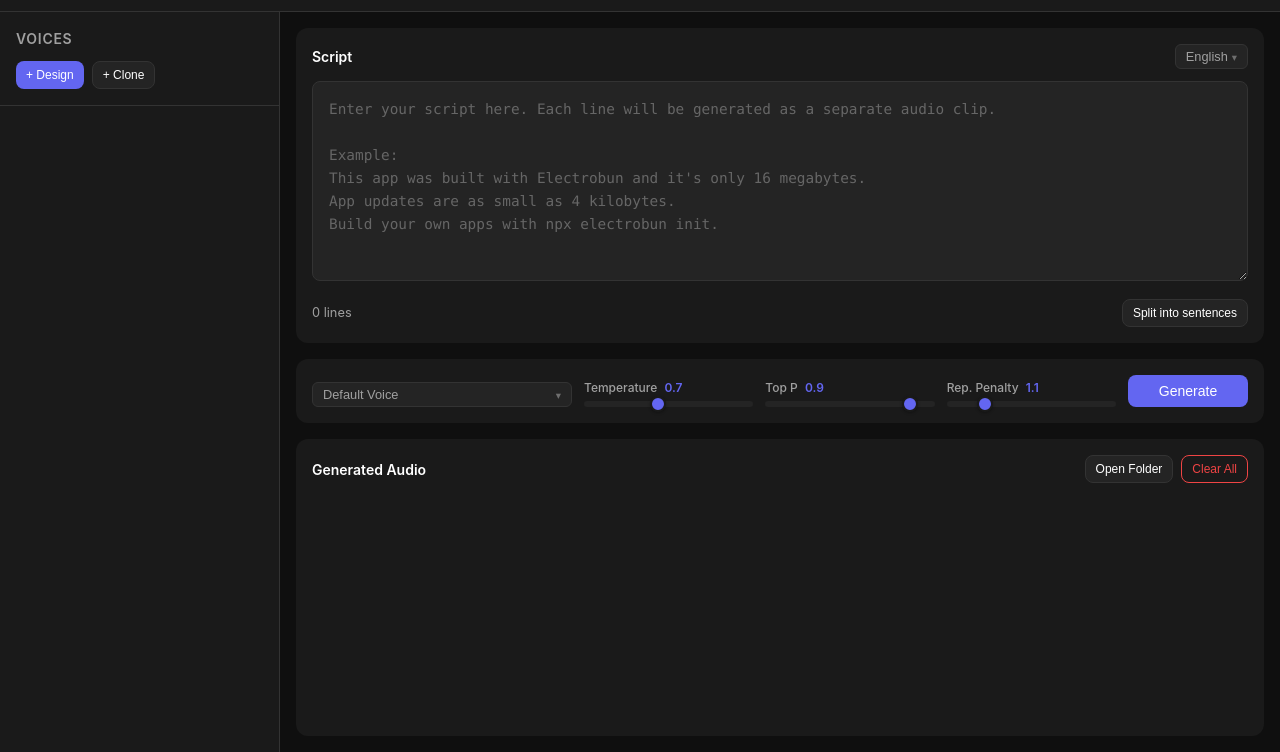
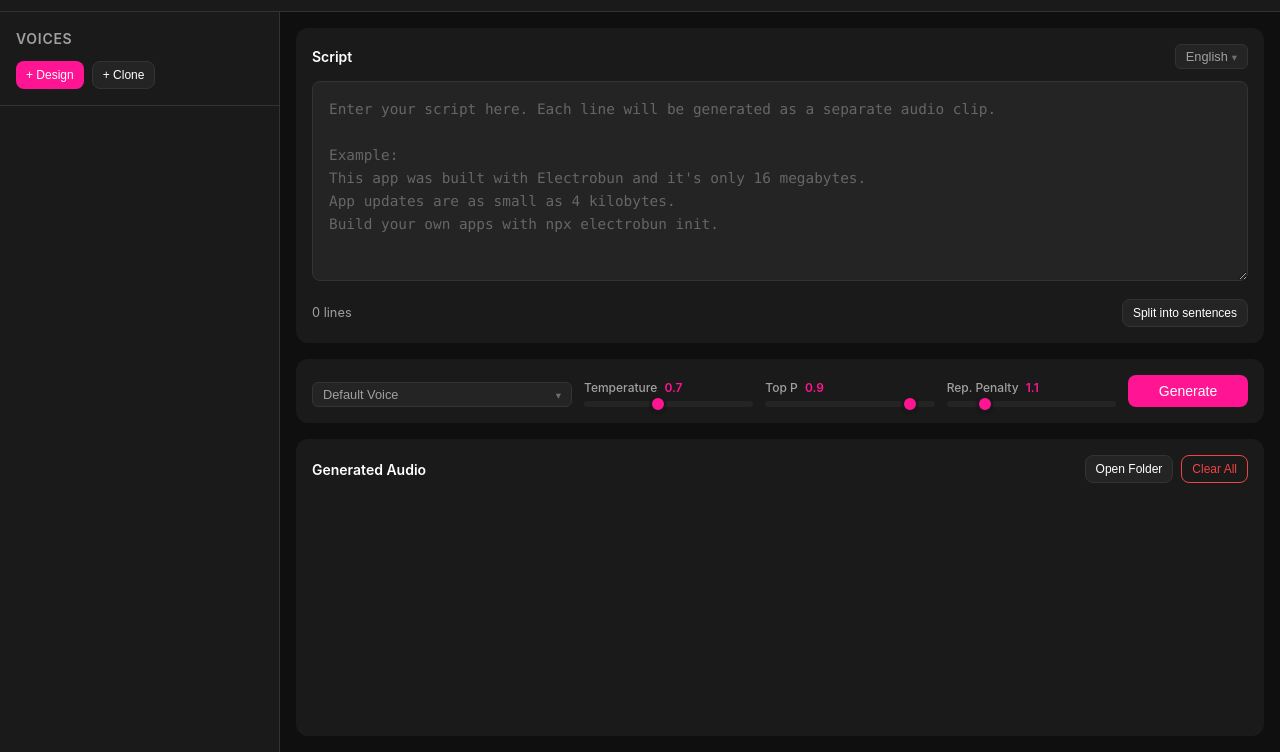
Before and after one commit to blackboardsh/audio-tts, a website with bundled scripts: page src/mainview/index.html in a window 1280 px wide. Shown: the part 48-800 px from the top of the page. Built offline with nearby package versions, Linux system fonts and the light colour scheme; what electrobun would draw is missing.

Commit message:
make it hot pink

```diff
--- a/src/mainview/index.css
+++ b/src/mainview/index.css
@@ -9,9 +9,9 @@
     --text-secondary: #a0a0a0;
     --text-muted: #666666;
 
-    --accent-primary: #6366f1;
-    --accent-primary-hover: #4f46e5;
-    --accent-secondary: #3b82f6;
+    --accent-primary: #ff1493;
+    --accent-primary-hover: #e0107e;
+    --accent-secondary: #ff69b4;
     --accent-success: #22c55e;
     --accent-warning: #f59e0b;
     --accent-danger: #ef4444;
@@ -703,7 +703,7 @@ body {
 
 .file-upload:hover {
     border-color: var(--accent-primary);
-    background: rgba(99, 102, 241, 0.05);
+    background: rgba(255, 20, 147, 0.05);
 }
 
 .file-upload-icon {
```
